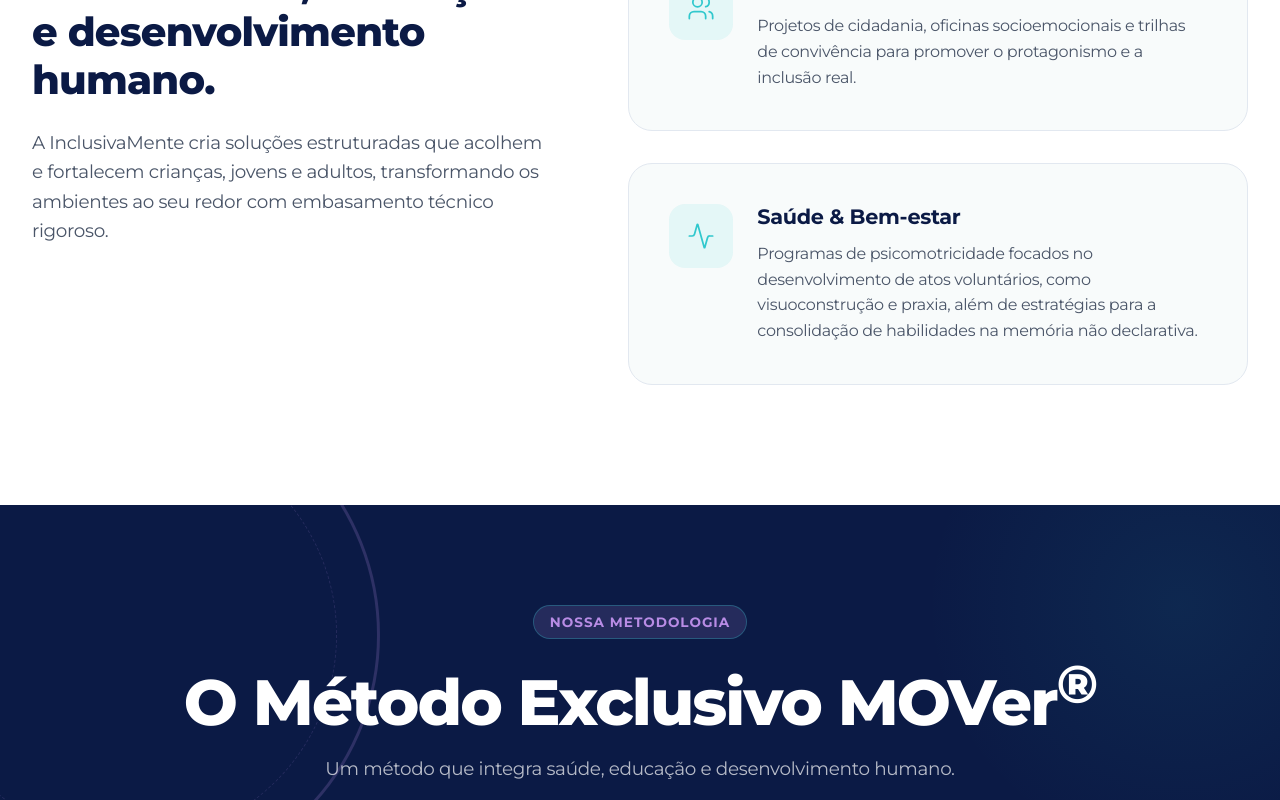
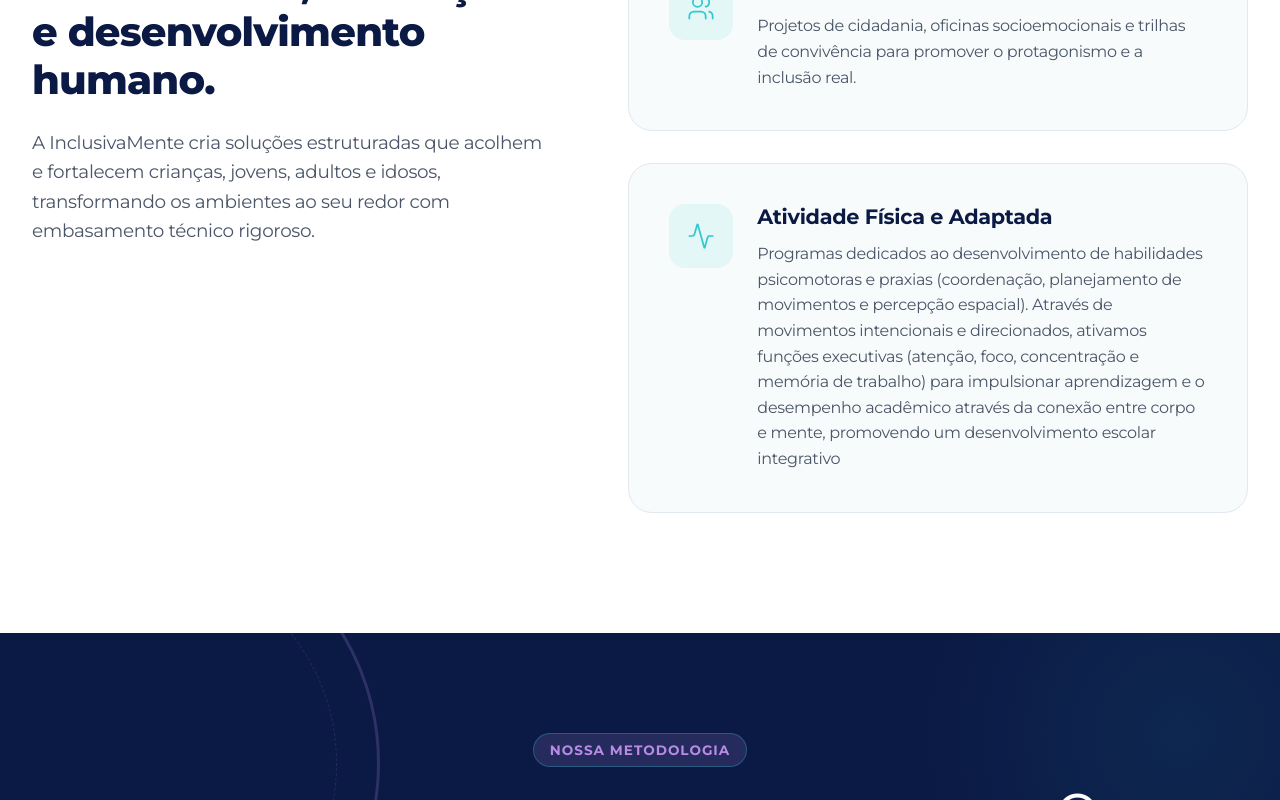
Before and after one commit to JLopes2024/inclusivamente-redesign, a React (Vite) app: page / in a window 1280 px wide. Shown: the part 2060-2860 px from the top of the page. Built offline with nearby package versions, Linux system fonts and the light colour scheme.

Commit message:
teste-novo-texto

```diff
--- a/src/sections/About.jsx
+++ b/src/sections/About.jsx
@@ -15,8 +15,8 @@
     },
     {
       icon: <Activity size={28} strokeWidth={1.5} />,
-      title: "Saúde & Bem-estar",
-      text: "Programas de psicomotricidade focados no desenvolvimento de atos voluntários, como visuoconstrução e praxia, além de estratégias para a consolidação de habilidades na memória não declarativa."
+      title: "Atividade Física e Adaptada",
+      text: "Programas dedicados ao desenvolvimento de habilidades psicomotoras e praxias (coordenação, planejamento de movimentos e percepção espacial). Através de movimentos intencionais e direcionados, ativamos funções executivas (atenção, foco, concentração e memória de trabalho) para impulsionar aprendizagem e o desempenho acadêmico através da conexão entre corpo e mente, promovendo um desenvolvimento escolar integrativo"
     }
   ];
 
@@ -30,7 +30,7 @@
             <span className="section-tag">QUEM SOMOS</span>
             <h2 className="title">A integração entre neurociência, educação e desenvolvimento humano.</h2>
             <p className="subtitle">
-              A InclusivaMente cria soluções estruturadas que acolhem e fortalecem crianças, jovens e adultos,
+              A InclusivaMente cria soluções estruturadas que acolhem e fortalecem crianças, jovens, adultos e idosos,
               transformando os ambientes ao seu redor com embasamento técnico rigoroso.
             </p>
           </div>
--- a/src/sections/Testimonials.jsx
+++ b/src/sections/Testimonials.jsx
@@ -5,9 +5,9 @@
   const depoimentos = [
     {
       id: 1,
-      texto: "Em 1 mês de natação o foco dele está muito melhor, ele está bem mais calmo também",
-      nome: "Família Participante",
-      cargo: ""
+      texto: "Havia uma grande dificuldade de comunicação da equipe, organização de rotina, e planejamento assertivo. Após a Inclusivamente tudo mudou. Somos extremamente gratos.",
+      nome: "Vanessa Martins",
+      cargo: "Gestora Semeare | Psicopedagoga"
     },
     {
       id: 2,
```
